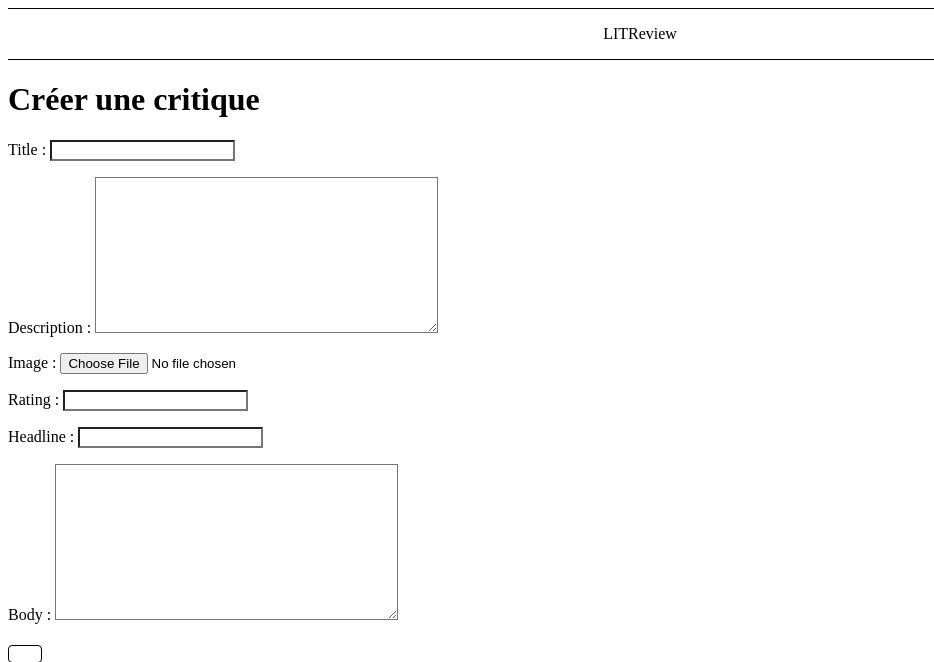
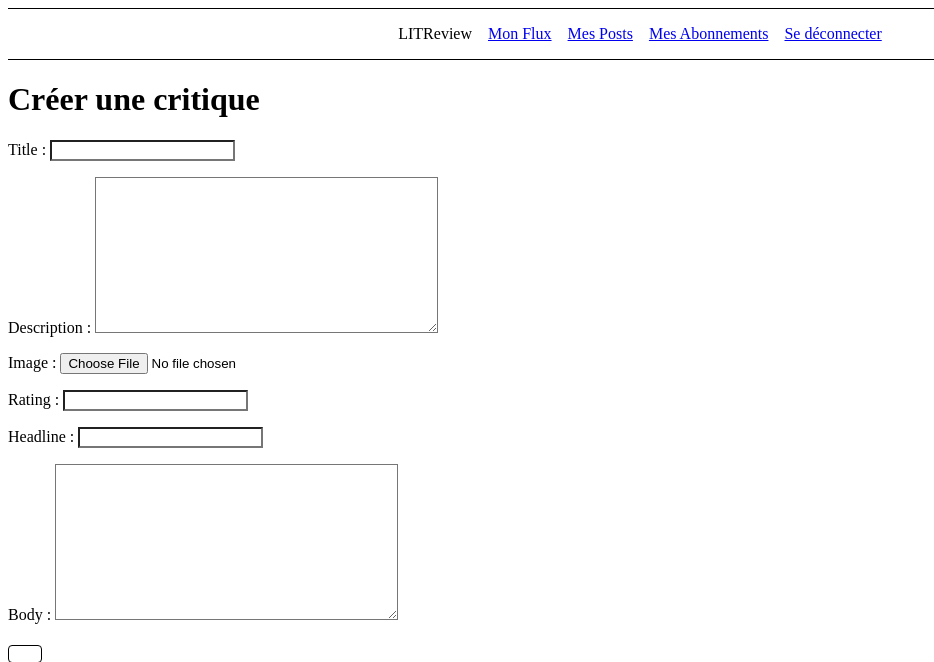
Before and after one commit to hugohlr13/p9_litreview, a Django app: page /create_review/ in a window 1280 px wide. Shown: the top 662 px of the page, without its empty margins (0-934 px from the left). Run offline with Django 3.2, Linux system fonts and the light colour scheme; a user stored in the database is signed in.

Commit message:
Add nav logo

```diff
--- a/litreview/feed/static/styles.css
+++ b/litreview/feed/static/styles.css
@@ -2,14 +2,30 @@
     background-color: white;
 }
 
+.navbar {
+    border-top: 1px solid black;
+    border-bottom: 1px solid black;
+    display: flex;
+    justify-content: center;
+}
+
 .logo {
     font-size: 0,5rem;
+    padding: 1rem 0;
     text-align: center;
-    border-top: 1px solid black;
-    border-bottom: 1px solid black;
-    padding: 1rem 0;
-    width: 100%;
   }
+
+.nav-links {
+  list-style: none;
+  display: flex;
+  align-items: center;
+  margin: 0;
+  padding: 0;
+}
+
+.nav-links li {
+  margin-left: 1rem;
+}
 
 h2 {
     font-size: 1,5rem;
--- a/litreview/templates/base.html
+++ b/litreview/templates/base.html
@@ -10,6 +10,14 @@
     <body>
         <div class="navbar">
             <div class="logo">LITReview</div>
+            <ul class="nav-links">
+                {% if user.is_authenticated %}
+                    <li><a href="{% url 'home' %}">Mon Flux</a></li>
+                    <li><a href="{% url 'home' %}">Mes Posts</a></li>
+                    <li><a href="{% url 'follow_users' %}">Mes Abonnements</a></li>
+                    <li><a href="{% url 'logout' %}">Se déconnecter</a></li>
+                {% endif %}
+            </ul>
         </div>
         {% block content %}{% endblock %}
     </body>
```
Also changed, not shown: litreview/db.sqlite3.
